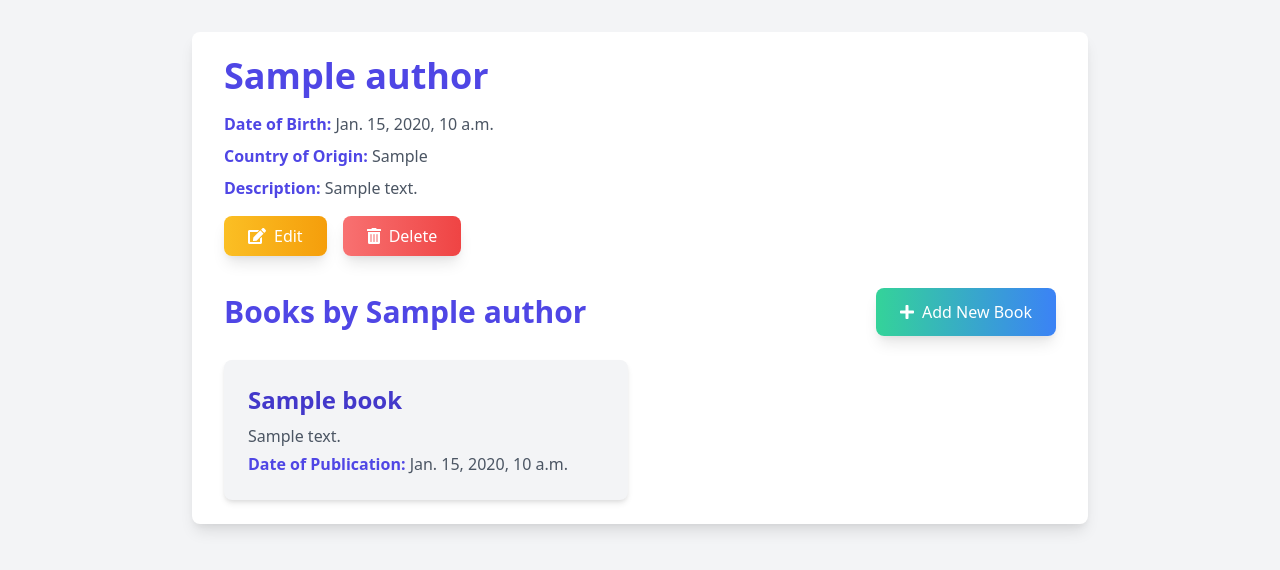
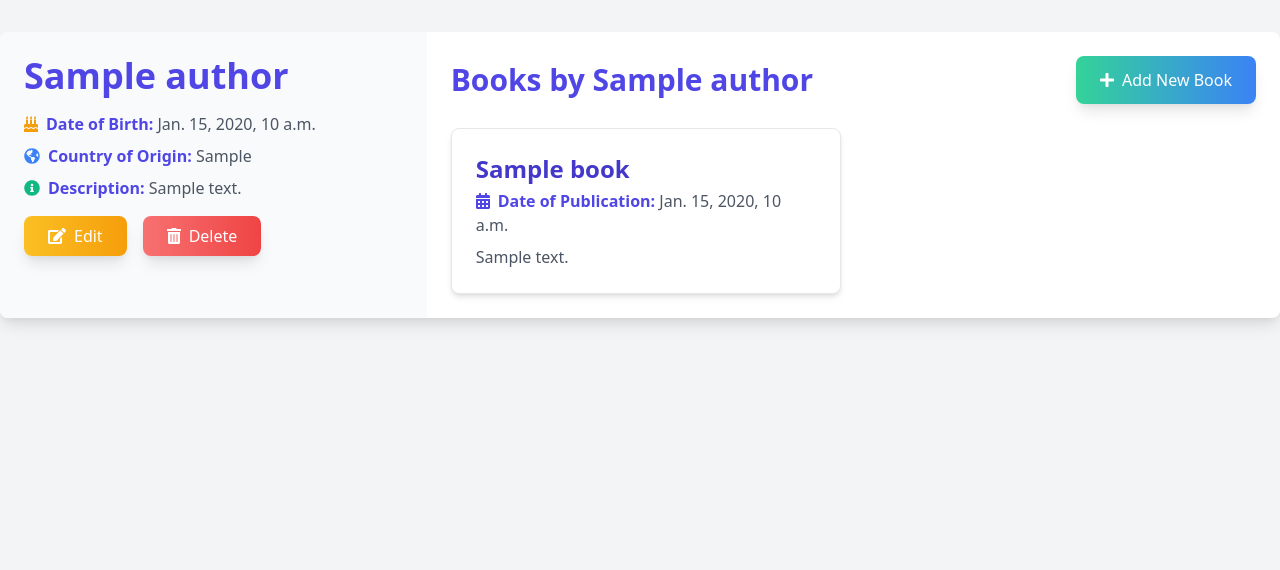
Before and after one commit to Rodrigo-Vildosola/A1_SOFTWARE_ARCHITECTURE, a Django app: template reviews/templates/authors/author_detail.html in a window 1280 px wide. Shown: the part 74-644 px from the top of the page. Run offline with Django 4.2, Linux system fonts and the light colour scheme; the template is opened without the code that fills it: most values are stand-ins (such as "Sample title", 1, 10 or a date in 2020).

Commit message:
Enhanced the Authors detail page

```diff
--- a/reviews/templates/authors/author_detail.html
+++ b/reviews/templates/authors/author_detail.html
@@ -4,12 +4,14 @@
 {% block title %}Author Detail{% endblock %}
 
 {% block content %}
-<div class="max-w-4xl mx-auto bg-white shadow-lg rounded-lg overflow-hidden mt-6">
-    <div class="px-8 py-6">
+<div class="max-w-7xl mx-auto bg-white shadow-lg rounded-lg overflow-hidden mt-6">
+    <div class="flex flex-col md:flex-row">
+        <!-- Author Info Section -->
+        <div class="w-full md:w-1/3 bg-gray-50 p-6">
             <h1 class="text-4xl font-bold mb-4 text-indigo-600">{{ author.name }}</h1>
-        <p class="text-gray-600 mb-2"><strong class="text-indigo-600">Date of Birth:</strong> {{ author.date_of_birth }}</p>
-        <p class="text-gray-600 mb-2"><strong class="text-indigo-600">Country of Origin:</strong> {{ author.country_of_origin }}</p>
-        <p class="text-gray-600 mb-4"><strong class="text-indigo-600">Description:</strong> {{ author.short_description }}</p>
+            <p class="text-gray-600 mb-2"><i class="fas fa-birthday-cake text-yellow-500 mr-2"></i><strong class="text-indigo-600">Date of Birth:</strong> {{ author.date_of_birth }}</p>
+            <p class="text-gray-600 mb-2"><i class="fas fa-globe-americas text-blue-500 mr-2"></i><strong class="text-indigo-600">Country of Origin:</strong> {{ author.country_of_origin }}</p>
+            <p class="text-gray-600 mb-4"><i class="fas fa-info-circle text-green-500 mr-2"></i><strong class="text-indigo-600">Description:</strong> {{ author.short_description }}</p>
             <div class="flex space-x-4 mb-8">
                 <a href="{% url 'author_edit' author|get_id %}" class="bg-gradient-to-r from-yellow-400 to-yellow-500 text-white px-6 py-2 rounded-lg shadow-lg hover:from-yellow-500 hover:to-yellow-600 transition duration-300 flex items-center">
                     <i class="fas fa-edit mr-2"></i> Edit
@@ -18,6 +20,9 @@
                     <i class="fas fa-trash-alt mr-2"></i> Delete
                 </a>
             </div>
+        </div>
+        <!-- Books Section -->
+        <div class="w-full md:w-2/3 p-6">
             <div class="flex justify-between items-center mb-6">
                 <h2 class="text-3xl font-bold text-indigo-600">Books by {{ author.name }}</h2>
                 <a href="{% url 'book_create_for_author' author|get_id %}" class="bg-gradient-to-r from-green-400 to-blue-500 text-white px-6 py-3 rounded-lg shadow-lg hover:from-green-500 hover:to-blue-600 transition duration-300 flex items-center">
@@ -27,10 +32,10 @@
             {% if books %}
                 <div class="grid grid-cols-1 sm:grid-cols-2 gap-6">
                     {% for book in books %}
-                    <div class="bg-gray-100 p-6 rounded-lg shadow-md hover:shadow-lg transition duration-300">
+                        <div class="bg-white p-6 rounded-lg shadow-md hover:shadow-lg transition duration-300 border border-gray-200">
                             <a href="{% url 'book_detail' book|get_id %}" class="text-2xl font-semibold text-indigo-700 hover:underline">{{ book.name }}</a>
+                            <p class="text-gray-600 mt-1"><i class="fas fa-calendar-alt text-indigo-600 mr-2"></i><strong class="text-indigo-600">Date of Publication:</strong> {{ book.date_of_publication }}</p>
                             <p class="text-gray-600 mt-2">{{ book.summary }}</p>
-                        <p class="text-gray-600 mt-1"><strong class="text-indigo-600">Date of Publication:</strong> {{ book.date_of_publication }}</p>
                         </div>
                     {% endfor %}
                 </div>
@@ -39,4 +44,5 @@
             {% endif %}
         </div>
     </div>
+</div>
 {% endblock %}
```
Lines whose indentation alone changed are shown as unchanged.
